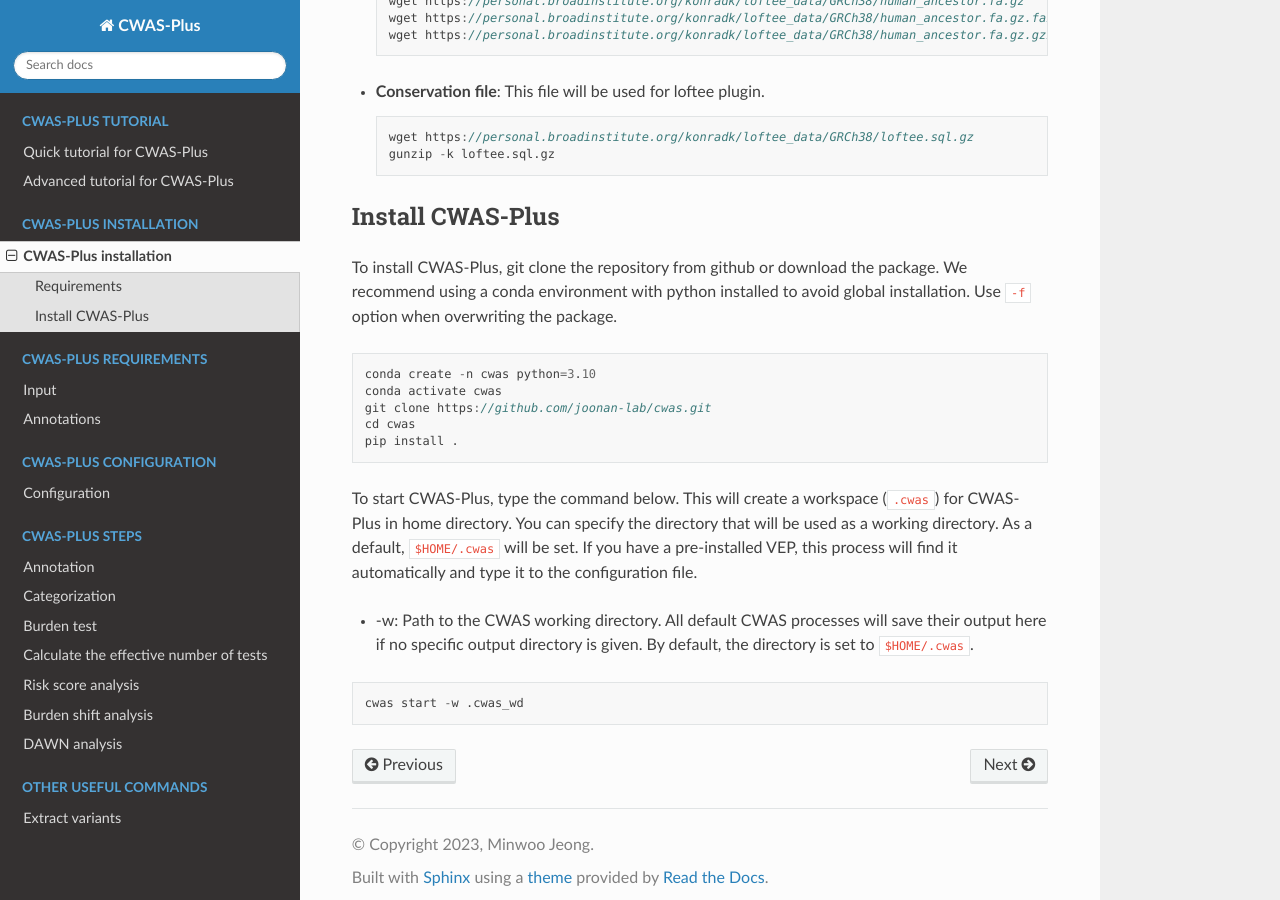
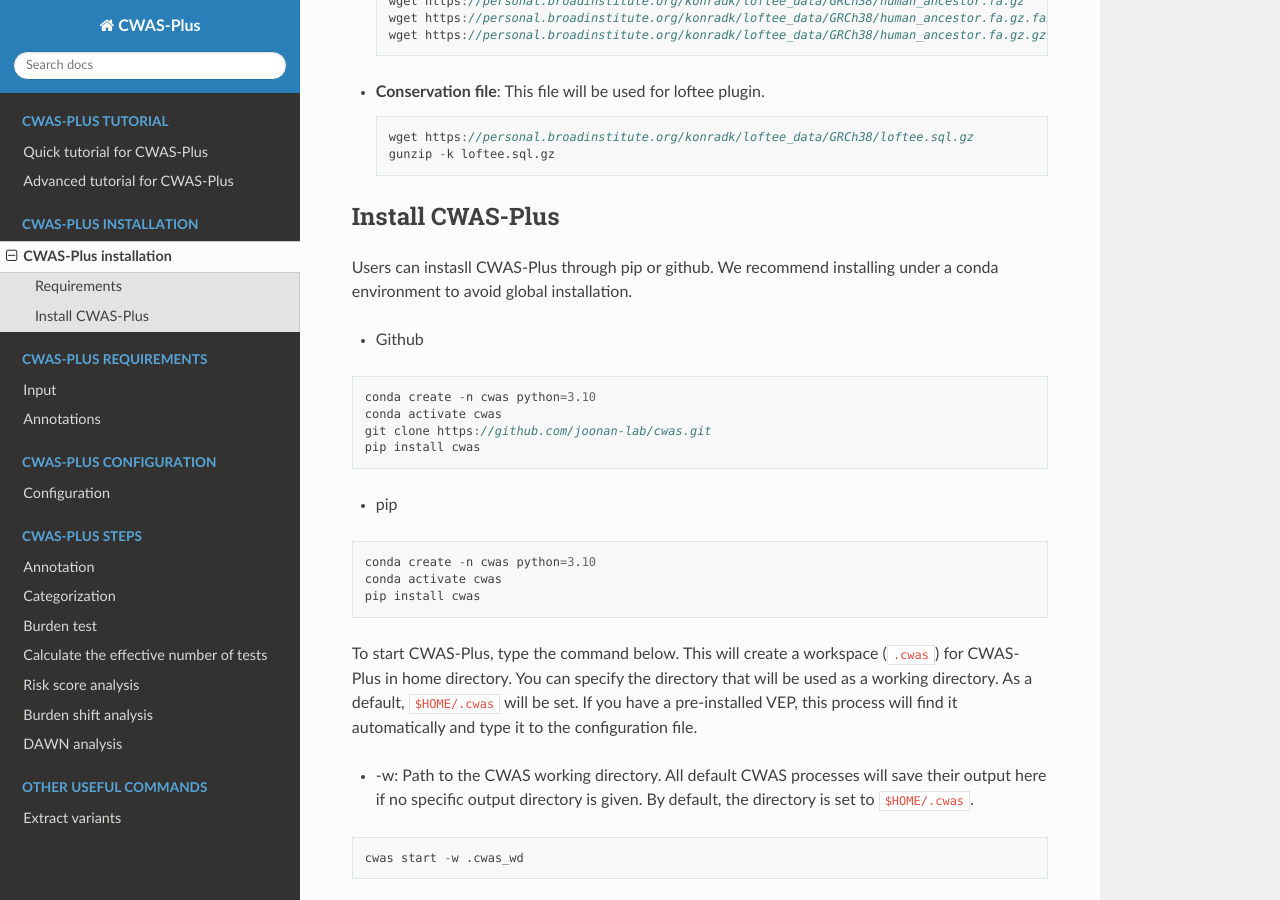
Before and after one commit to joonan-lab/cwas, a Sphinx documentation site: the page built from docs/install/installation.rst, in a window 1280 px wide and 900 px high, scrolled down 910 px. Built offline with Sphinx 7.4.7 and the Read the Docs theme 2.0.0, drawn with Linux system fonts in a browser that asks for light colours.

Commit message:
Update cwas documents
Update cwas documents

```diff
--- a/docs/install/installation.rst
+++ b/docs/install/installation.rst
@@ -64,17 +64,24 @@
 ####################
 
 
-To install CWAS-Plus, git clone the repository from github or download the package.
-We recommend using a conda environment with python installed to avoid global installation. Use ``-f`` option when overwriting the package.
+Users can instasll CWAS-Plus through pip or github. We recommend installing under a conda environment to avoid global installation.
 
+- Github
 
 .. code-block:: solidity
 
     conda create -n cwas python=3.10
     conda activate cwas
     git clone https://github.com/joonan-lab/cwas.git
-    cd cwas
-    pip install .
+    pip install cwas
+
+- pip
+
+.. code-block:: solidity
+
+    conda create -n cwas python=3.10
+    conda activate cwas
+    pip install cwas
 
 
 To start CWAS-Plus, type the command below. This will create a workspace (``.cwas``) for CWAS-Plus in home directory. You can specify the directory that will be used as a working directory. As a default, ``$HOME/.cwas`` will be set. If you have a pre-installed VEP, this process will find it automatically and type it to the configuration file.
```
Also changed, not shown: docs/quickstart/advanced_tutorial.rst (+26 -17 lines), docs/quickstart/quick_tutorial.rst (+16 -4 lines), docs/required/input.rst (+13 -13 lines).
